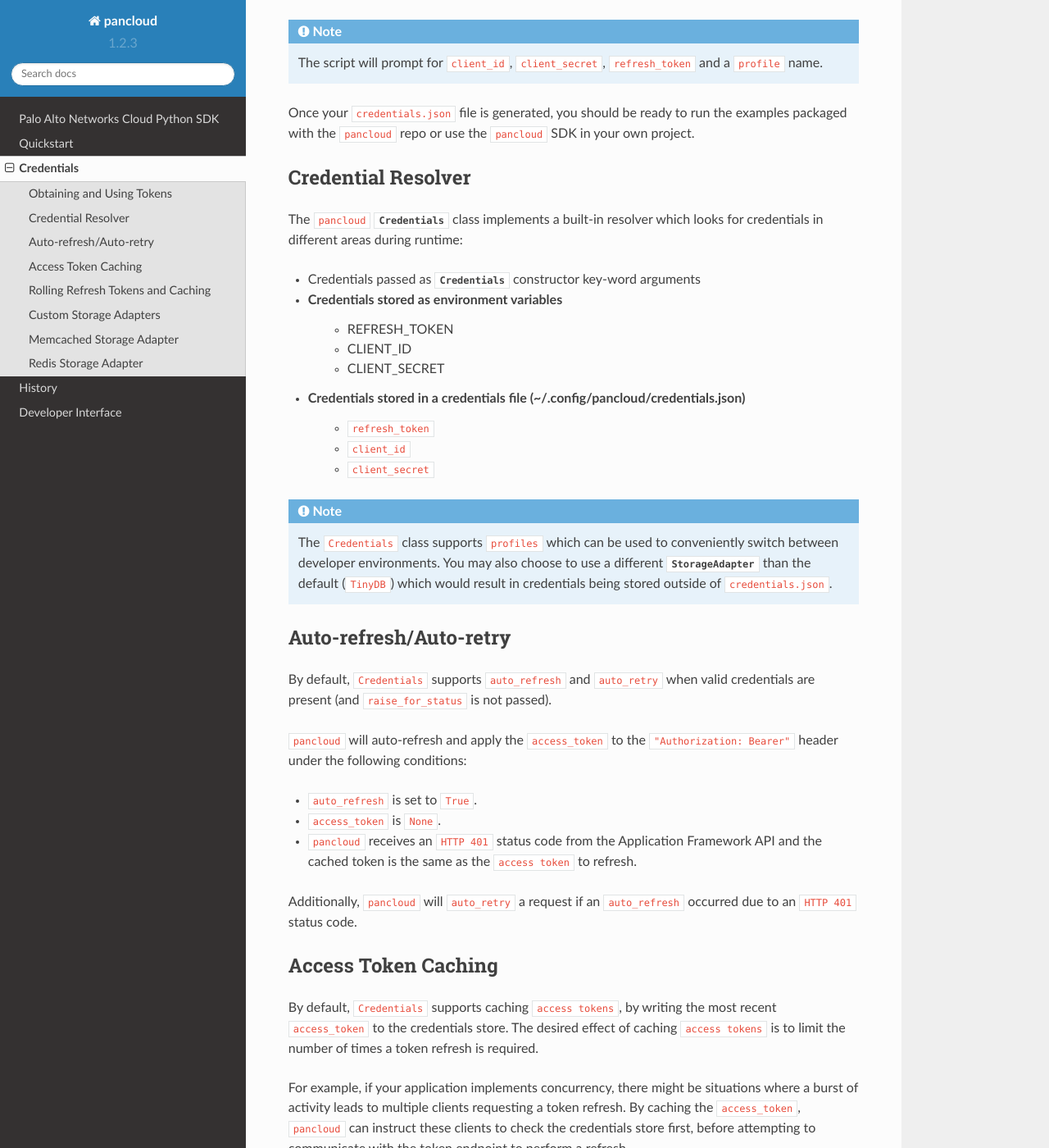
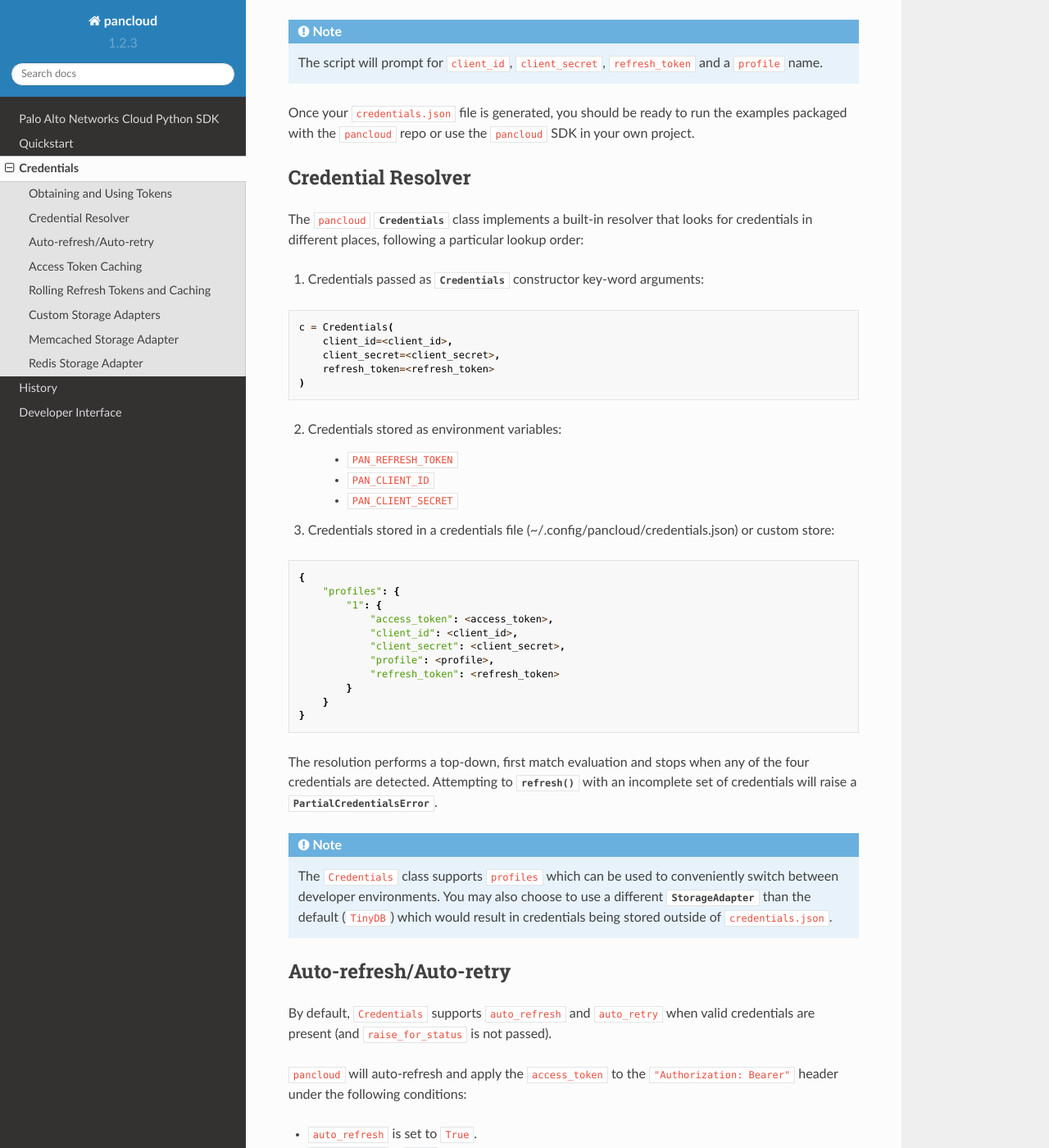
Before and after one commit to PaloAltoNetworks/pan-cortex-data-lake-python, a Sphinx documentation site: the page built from docs/guides/credentials.rst, in a window 1280 px wide and 1400 px high, scrolled down 1089 px. Shown: the whole window at 82% size. Built offline with Sphinx 7.4.7 and the Read the Docs theme 2.0.0, drawn with Linux system fonts in a browser that asks for light colours; pages that are not in the unit, such as notebooks, are missing from menus.

Commit message:
Add PAN_ prefix to envars (#80)

```diff
--- a/docs/guides/credentials.rst
+++ b/docs/guides/credentials.rst
@@ -40,9 +40,9 @@
 .. code-block:: json
 
     {
-    "client_id": "<client_id>",
-    "client_secret": "<client_secret>",
-    "refresh_token": "<refresh_token>"
+        "client_id": "<client_id>",
+        "client_secret": "<client_secret>",
+        "refresh_token": "<refresh_token>"
     }
 
 credentials_generate.py:
@@ -64,18 +64,44 @@
 Credential Resolver
 -------------------
 The ``pancloud`` :class:`~pancloud.credentials.Credentials` class implements
-a built-in resolver which looks for credentials in different
-areas during runtime:
+a built-in resolver that looks for credentials in different places, following
+a particular lookup order:
 
-- Credentials passed as :class:`~pancloud.credentials.Credentials` constructor key-word arguments
-- Credentials stored as environment variables
-    - REFRESH_TOKEN
-    - CLIENT_ID
-    - CLIENT_SECRET
-- Credentials stored in a credentials file (~/.config/pancloud/credentials.json)
-    - ``refresh_token``
-    - ``client_id``
-    - ``client_secret``
+1. Credentials passed as :class:`~pancloud.credentials.Credentials` constructor key-word arguments:
+
+.. code-block:: python
+
+    c = Credentials(
+        client_id=<client_id>,
+        client_secret=<client_secret>,
+        refresh_token=<refresh_token>
+    )
+
+2. Credentials stored as environment variables:
+
+    - ``PAN_REFRESH_TOKEN``
+    - ``PAN_CLIENT_ID``
+    - ``PAN_CLIENT_SECRET``
+
+3. Credentials stored in a credentials file (~/.config/pancloud/credentials.json) or custom store:
+
+.. code-block:: python
+
+    {
+        "profiles": {
+            "1": {
+                "access_token": <access_token>,
+                "client_id": <client_id>,
+                "client_secret": <client_secret>,
+                "profile": <profile>,
+                "refresh_token": <refresh_token>
+            }
+        }
+    }
+
+The resolution performs a top-down, first match evaluation and stops when any of
+the four credentials are detected. Attempting to :meth:`~pancloud.credentials.Credentials.refresh`
+with an incomplete set of credentials will raise a :exc:`~pancloud.exceptions.PartialCredentialsError`.
 
 .. note::
 
```
Also changed, not shown: 1 other file.
